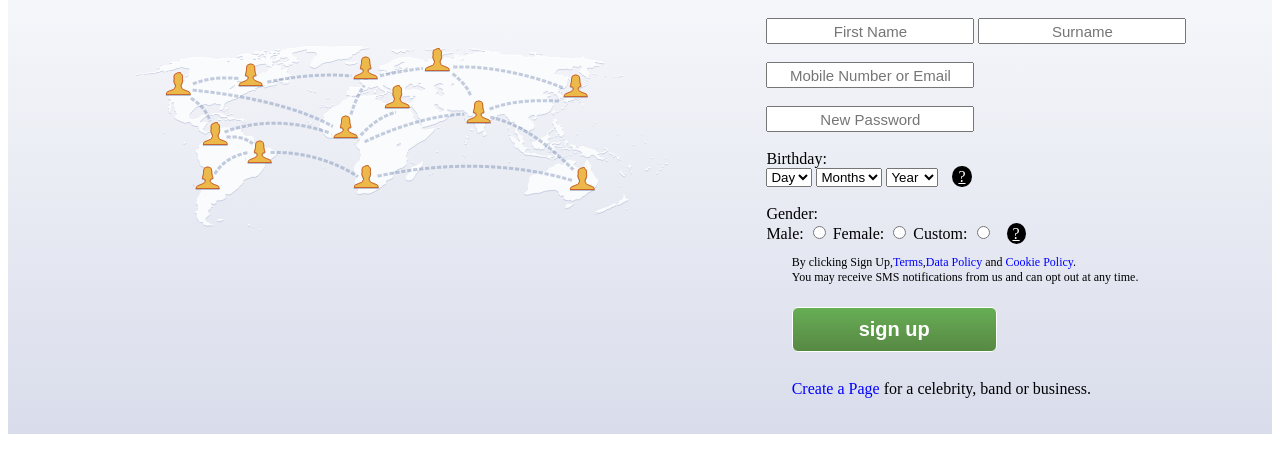
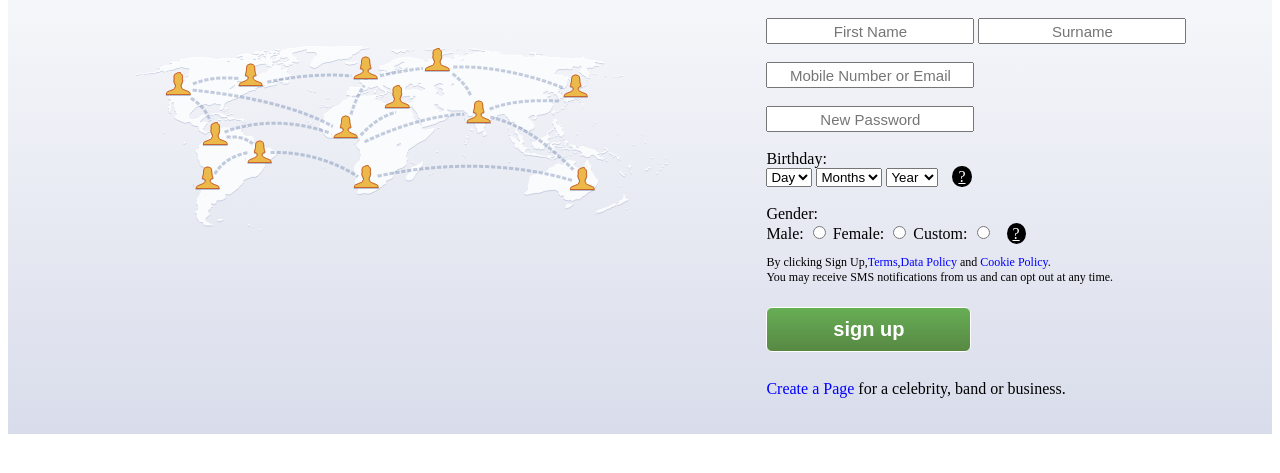
Before and after one commit to Sanjeed-Ferhan/Facebook, a plain HTML site: page index.html in a window 1280 px wide. Shown: the part 233-706 px from the top of the page. Drawn offline with Linux system fonts and the light colour scheme.

Commit message:
Update style.css

```diff
--- a/style.css
+++ b/style.css
@@ -110,9 +110,9 @@ margin-left: 15%;
 	text-align: center;
 }
 .endform{
-	float: right;
-	margin-left: 65%;
-	width: 38%;
+	float: left;
+	margin-left: 60%;
+
 
 }
 .endform a{
```
